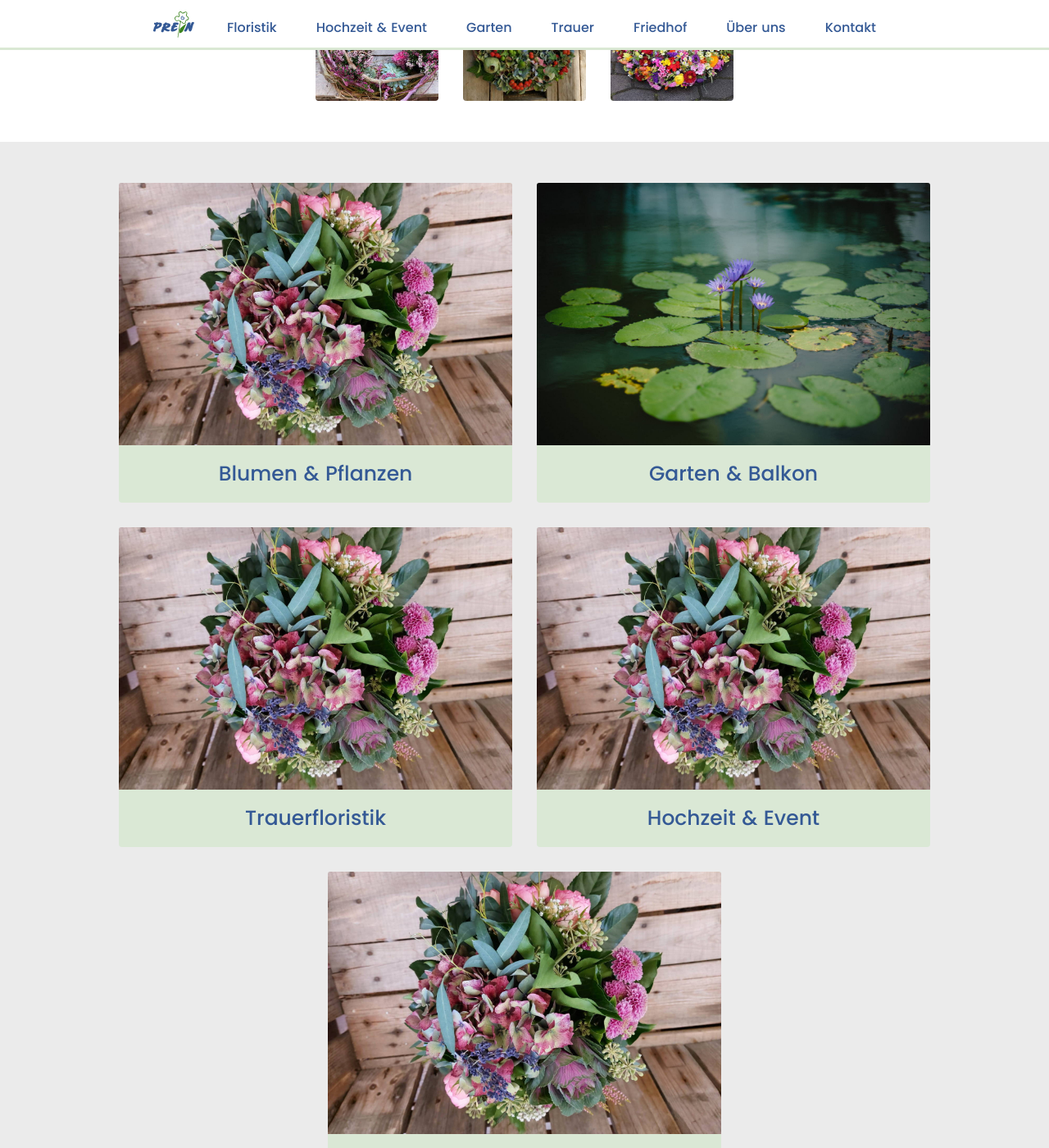
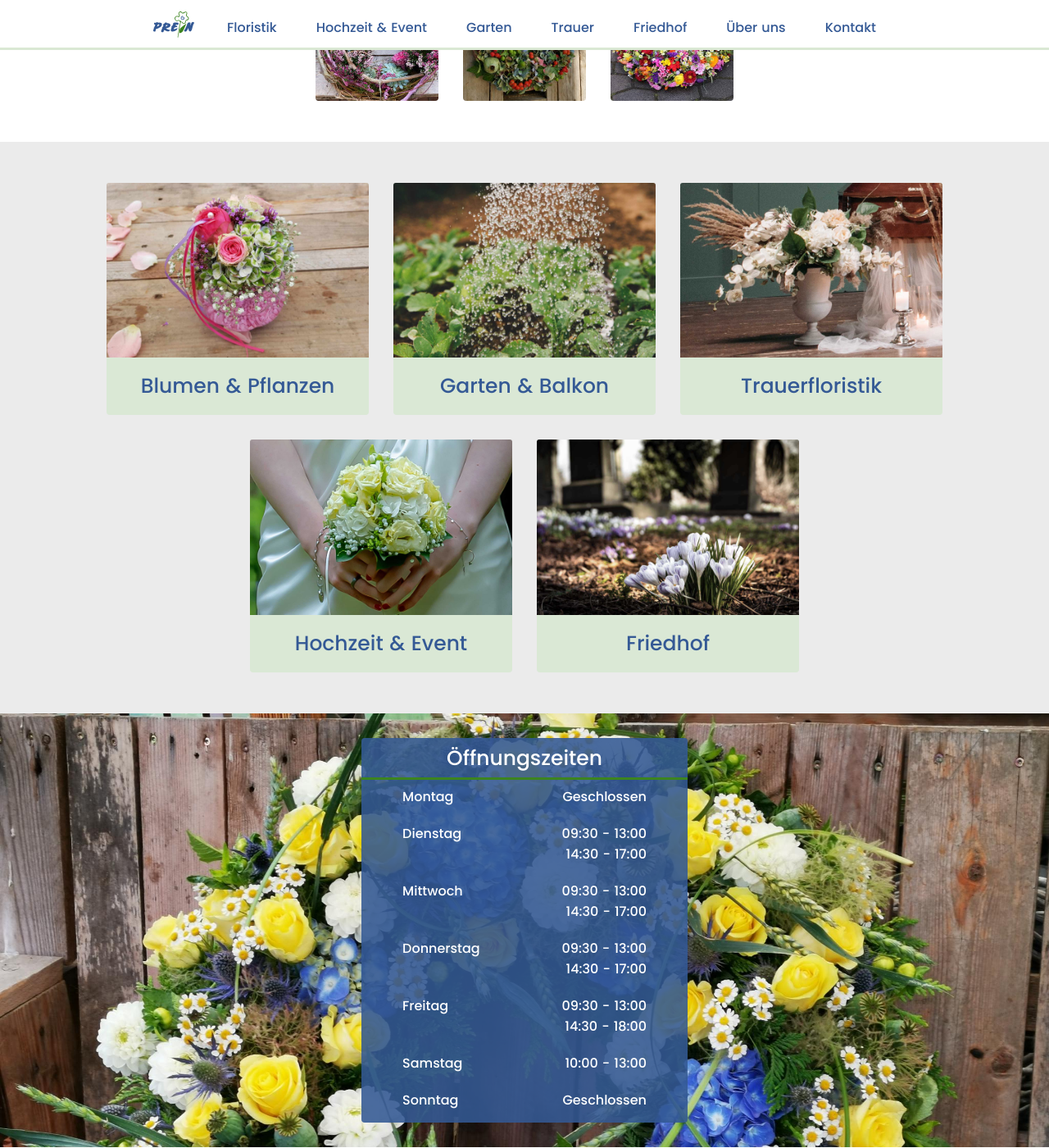
Before and after one commit to Hangman/p-floristik, a Jekyll site: the page built from index.md, in a window 1280 px wide and 1400 px high, scrolled down 1263 px. Shown: the whole window at 82% size. Built offline with Jekyll 4.4.1, drawn with Linux system fonts in a browser that asks for light colours.

Commit message:
New images + layout improvements
Signed-off-by: Matthias <webmaster@pottgames.de>

```diff
--- a/_layouts/home.html
+++ b/_layouts/home.html
@@ -53,35 +53,35 @@ layout: default
   <div class="content-frame">
     <div class="flex-horizontal">
       <div class="card card-width card-style">
-        <img class="card-img-top" src="{{ site.baseurl }}/assets/images/{{ page.card1-image }}" alt="Card image cap" />
+        <img class="card-img-top" src="{{ site.baseurl }}/assets/images/home/{{ page.card1-image }}" alt="Card image cap" />
         <div class="card-body">
           <a href="{{ site.baseurl }}/{{ page.card1-link }}" class="center-text fake_h3 stretched-link">{{ page.card1-title }}</a>
         </div>
       </div>
 
       <div class="card card-width card-style">
-        <img class="card-img-top" src="{{ site.baseurl }}/assets/images/{{ page.card2-image }}" alt="Card image cap" />
+        <img class="card-img-top" src="{{ site.baseurl }}/assets/images/home/{{ page.card2-image }}" alt="Card image cap" />
         <div class="card-body">
           <a href="{{ site.baseurl }}/{{ page.card2-link }}" class="center-text fake_h3 stretched-link">{{ page.card2-title }}</a>
         </div>
       </div>
 
       <div class="card card-width card-style">
-        <img class="card-img-top" src="{{ site.baseurl }}/assets/images/{{ page.card3-image }}" alt="Card image cap" />
+        <img class="card-img-top" src="{{ site.baseurl }}/assets/images/home/{{ page.card3-image }}" alt="Card image cap" />
         <div class="card-body">
           <a href="{{ site.baseurl }}/{{ page.card3-link }}" class="center-text fake_h3 stretched-link">{{ page.card3-title }}</a>
         </div>
       </div>
 
       <div class="card card-width card-style">
-        <img class="card-img-top" src="{{ site.baseurl }}/assets/images/{{ page.card4-image }}" alt="Card image cap" />
+        <img class="card-img-top" src="{{ site.baseurl }}/assets/images/home/{{ page.card4-image }}" alt="Card image cap" />
         <div class="card-body">
           <a href="{{ site.baseurl }}/{{ page.card4-link }}" class="center-text fake_h3 stretched-link">{{ page.card4-title }}</a>
         </div>
       </div>
 
       <div class="card card-width card-style">
-        <img class="card-img-top" src="{{ site.baseurl }}/assets/images/{{ page.card5-image }}" alt="Card image cap" />
+        <img class="card-img-top" src="{{ site.baseurl }}/assets/images/home/{{ page.card5-image }}" alt="Card image cap" />
         <div class="card-body">
           <a href="{{ site.baseurl }}/{{ page.card5-link }}" class="center-text fake_h3 stretched-link">{{ page.card5-title }}</a>
         </div>
@@ -134,7 +134,7 @@ layout: default
   <h1 id="kontakt-header" class="center-text">Kontakt</h1>
   <hr />
   <div class="flex-horizontal">
-    <div class="card card-width card-style">
+    <div class="card card-style">
       <div class="card-body">
         <div style="display: flex; justify-content: center; align-items: center; align-content: center; height: 100%">
           <div>
@@ -147,7 +147,7 @@ layout: default
       </div>
     </div>
 
-    <div class="card card-width card-style">
+    <div class="card card-style">
       <div class="card-body">
         <div style="display: flex; justify-content: center">
           <img class="filter-blue" src="{{ site.baseurl }}/assets/images/telephone.svg" alt="telephone icon" style="padding-right: 5px" />
--- a/assets/css/main.css
+++ b/assets/css/main.css
@@ -472,7 +472,7 @@ summary {
 }
 
 .card-width {
-  width: 30rem;
+  width: 20rem;
 }
 
 .card-style {
@@ -682,10 +682,6 @@ summary {
     margin-right: 2%;
   }
 
-  .card-width {
-    width: 90%;
-  }
-
   .h-spacer {
     min-height: 5px;
     max-height: 5px;
--- a/index.md
+++ b/index.md
@@ -6,22 +6,22 @@ news-title: "Herzlich Willkommen"
 news-text: "Schön, dass Sie uns auf unserer Seite besuchen! In unserem Betrieb dreht sich alles um das Thema Pflanzen: Vom Blumenstrauß bis zur vollständigen Neugestaltung Ihres Gartens ist unser Familienbetrieb seit Jahrzehnten gern Ansprechpartner für Sie."
 
 card1-title: "Blumen & Pflanzen"
-card1-image: "bouquet.jpg"
+card1-image: "floristik.jpg"
 card1-link: "floristik.html"
 
 card2-title: "Garten & Balkon"
-card2-image: "pond.jpg"
+card2-image: "garten.jpg"
 card2-link: "garten.html"
 
 card3-title: "Trauerfloristik"
-card3-image: "bouquet.jpg"
+card3-image: "trauer.jpg"
 card3-link: "trauer.html"
 
 card4-title: "Hochzeit & Event"
-card4-image: "bouquet.jpg"
+card4-image: "hochzeit.jpg"
 card4-link: "hochzeit.html"
 
 card5-title: "Friedhof"
-card5-image: "bouquet.jpg"
+card5-image: "friedhof.jpg"
 card5-link: "friedhof.html"
 ---
```
Also changed, not shown: _layouts/floristik.html (+13 -13 lines), assets/images/floristik-filler1.jpg (deleted), assets/images/floristik/blumen.jpg (added), assets/images/floristik/deko.jpg (added), assets/images/floristik/floristik-filler1.jpg (added), assets/images/floristik/gartenpflanze.jpg (added), assets/images/floristik/gesteck.jpg (added), assets/images/floristik/saison.jpg (added), assets/images/floristik/topfpflanzen.jpg (added), assets/images/home/floristik.jpg (added), assets/images/home/friedhof.jpg (added), assets/images/home/garten.jpg (added), assets/images/home/hochzeit.jpg (added), assets/images/home/trauer.jpg (added).
